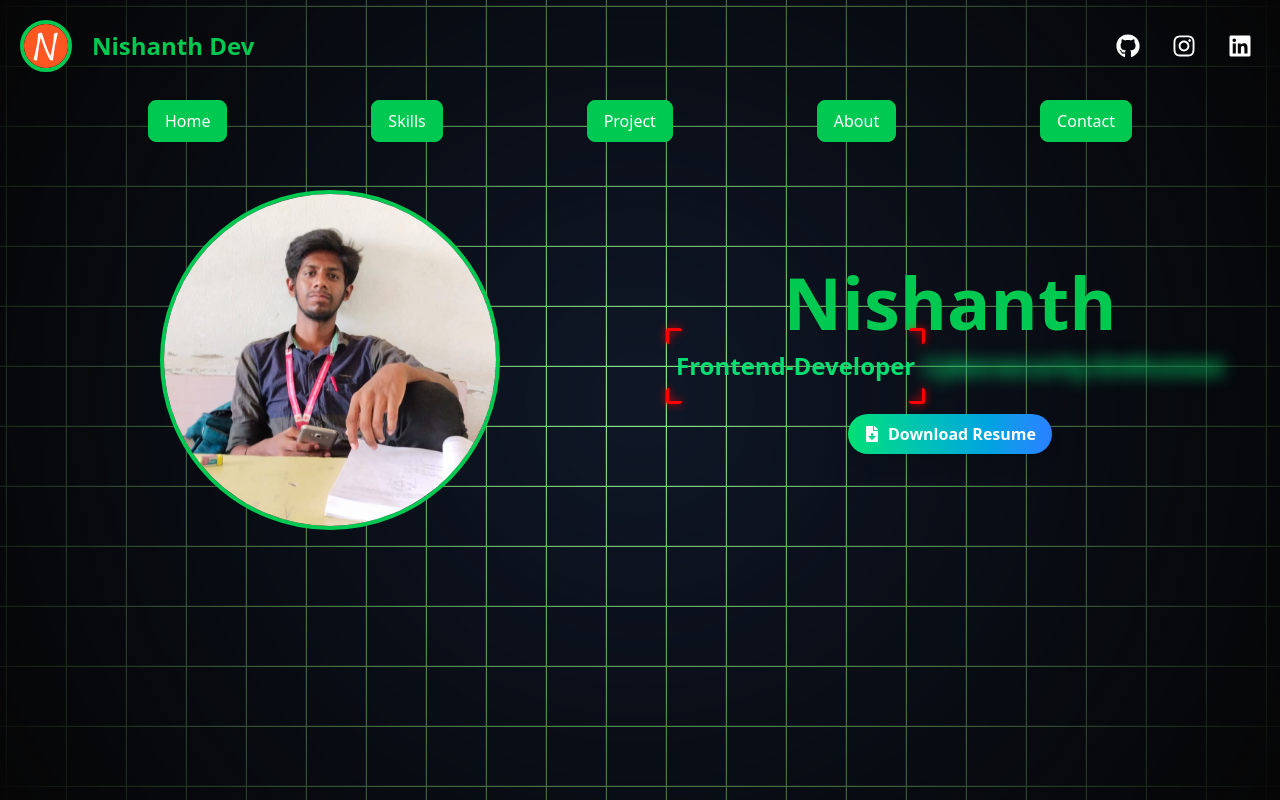
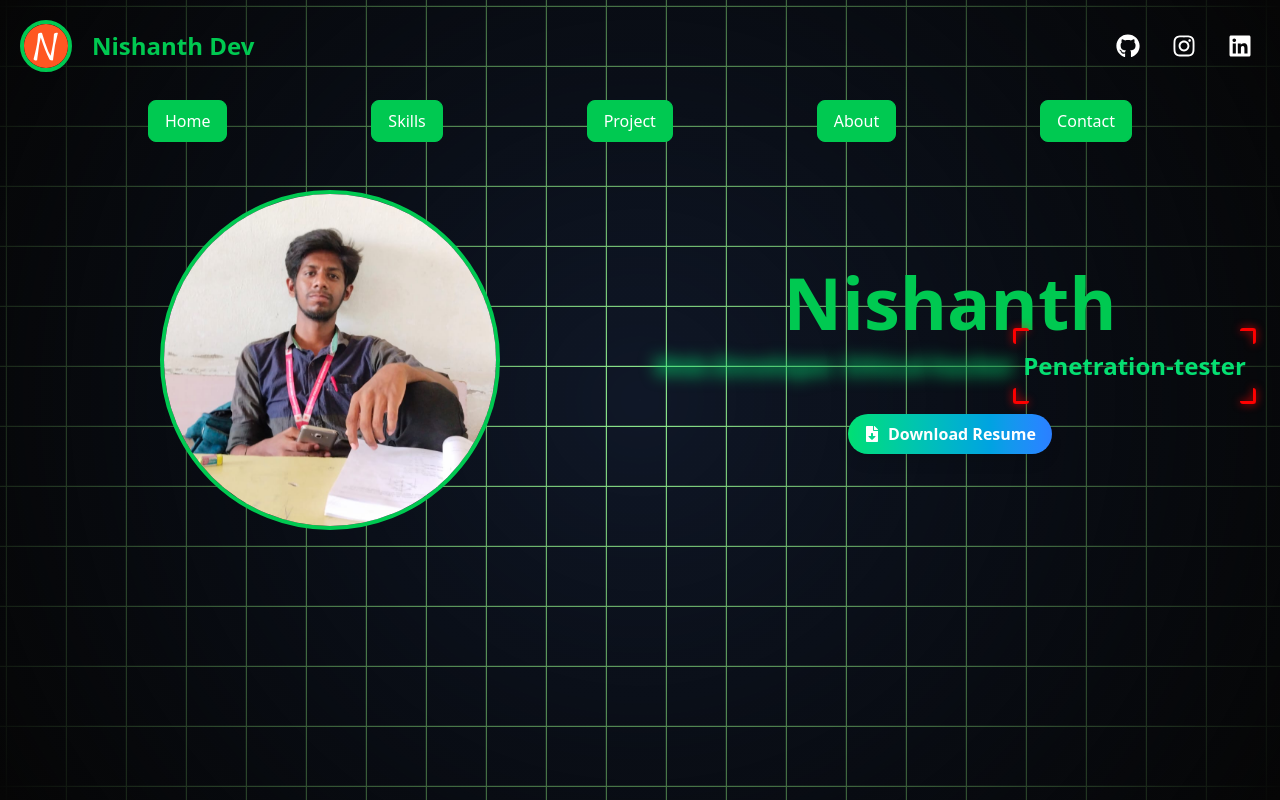
Before and after one commit to Nishanthnaa52/Nishanth-Portfolio, a React (Vite) app: page / in a window 1280 px wide. Built offline with nearby package versions, Linux system fonts and the light colour scheme.

Commit message:
update a  field

```diff
--- a/src/componets/herosection.jsx
+++ b/src/componets/herosection.jsx
@@ -28,7 +28,7 @@ const HeroSection = () => {
           Nishanth
         </p>
         <TrueFocus
-          sentence="Frontend-Developer Cybersecurity-Enthusiast"
+          sentence="Web-Developer Ethical-hacker Penetration-tester"
           manualMode={false}
           blurAmount={8}
           borderColor="red"
```
